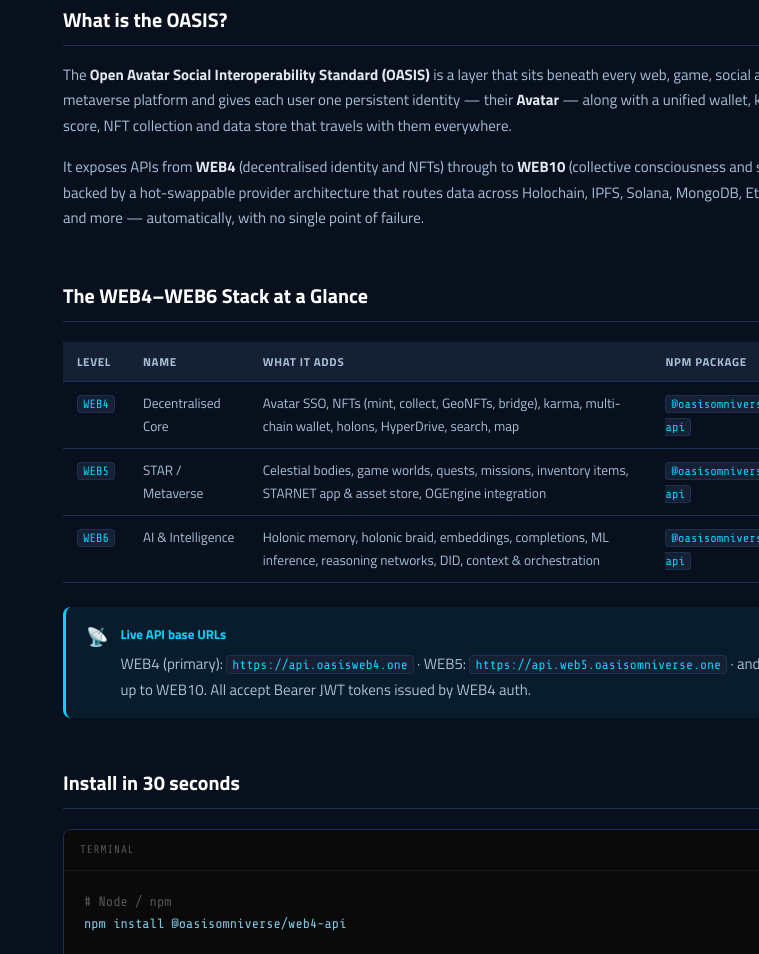
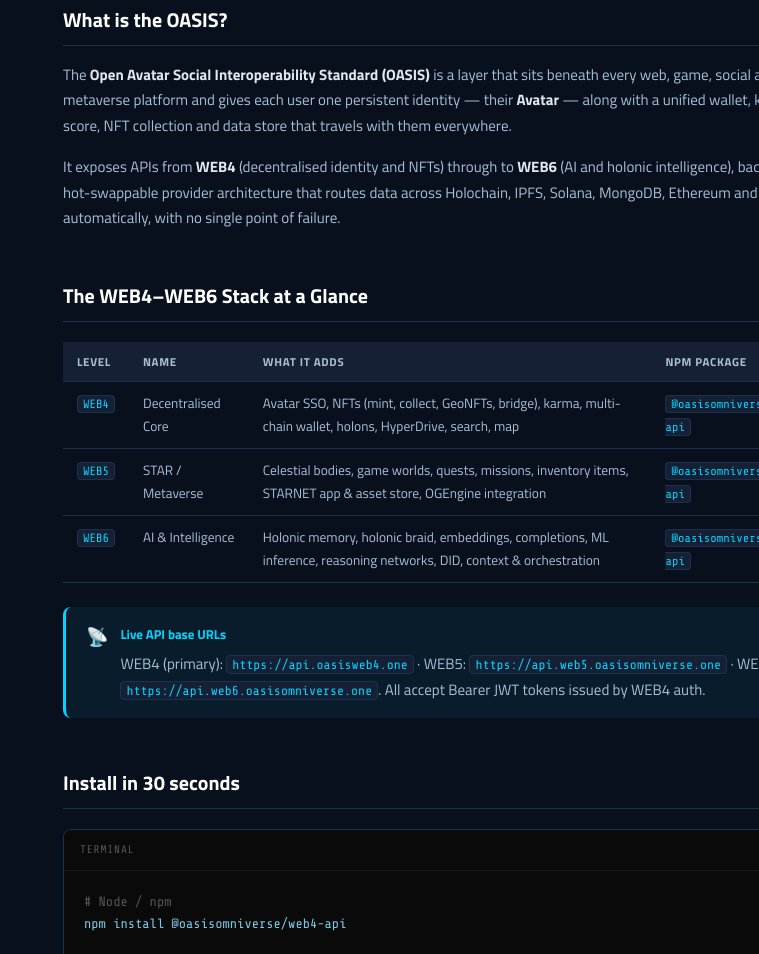
Before and after one commit to NextGenSoftwareUK/OASISLearnWebsite, a website: page index.html in a window 1280 px wide. Shown: the part 4140-5094 px from the top of the page, without its empty margins (521-1280 px from the left). Drawn offline with nearby package versions, Linux system fonts and the light colour scheme.

Commit message:
fix(index): replace WEB10 references with WEB6 throughout prose
Updates "What is the OASIS?" paragraph and the Live API URLs callout
to reflect the WEB4–WEB6 scope trimming requested earlier.

```diff
--- a/index.html
+++ b/index.html
@@ -461,7 +461,7 @@
 
     <h2 id="what-is-oasis" style="margin-top:56px;">What is the OASIS?</h2>
     <p>The <strong>Open Avatar Social Interoperability Standard (OASIS)</strong> is a layer that sits beneath every web, game, social and metaverse platform and gives each user one persistent identity — their <strong>Avatar</strong> — along with a unified wallet, karma score, NFT collection and data store that travels with them everywhere.</p>
-    <p>It exposes APIs from <strong>WEB4</strong> (decentralised identity and NFTs) through to <strong>WEB10</strong> (collective consciousness and singularity), backed by a hot-swappable provider architecture that routes data across Holochain, IPFS, Solana, MongoDB, Ethereum and more — automatically, with no single point of failure.</p>
+    <p>It exposes APIs from <strong>WEB4</strong> (decentralised identity and NFTs) through to <strong>WEB6</strong> (AI and holonic intelligence), backed by a hot-swappable provider architecture that routes data across Holochain, IPFS, Solana, MongoDB, Ethereum and more — automatically, with no single point of failure.</p>
 
     <h2 id="web-levels">The WEB4–WEB6 Stack at a Glance</h2>
     <div class="api-table-wrap">
@@ -479,7 +479,7 @@
       <div class="callout-icon">📡</div>
       <div class="callout-body">
         <div class="callout-title">Live API base URLs</div>
-        <p>WEB4 (primary): <code>https://api.oasisweb4.one</code> · WEB5: <code>https://api.web5.oasisomniverse.one</code> · and so on up to WEB10. All accept Bearer JWT tokens issued by WEB4 auth.</p>
+        <p>WEB4 (primary): <code>https://api.oasisweb4.one</code> · WEB5: <code>https://api.web5.oasisomniverse.one</code> · WEB6: <code>https://api.web6.oasisomniverse.one</code>. All accept Bearer JWT tokens issued by WEB4 auth.</p>
       </div>
     </div>
 
```
